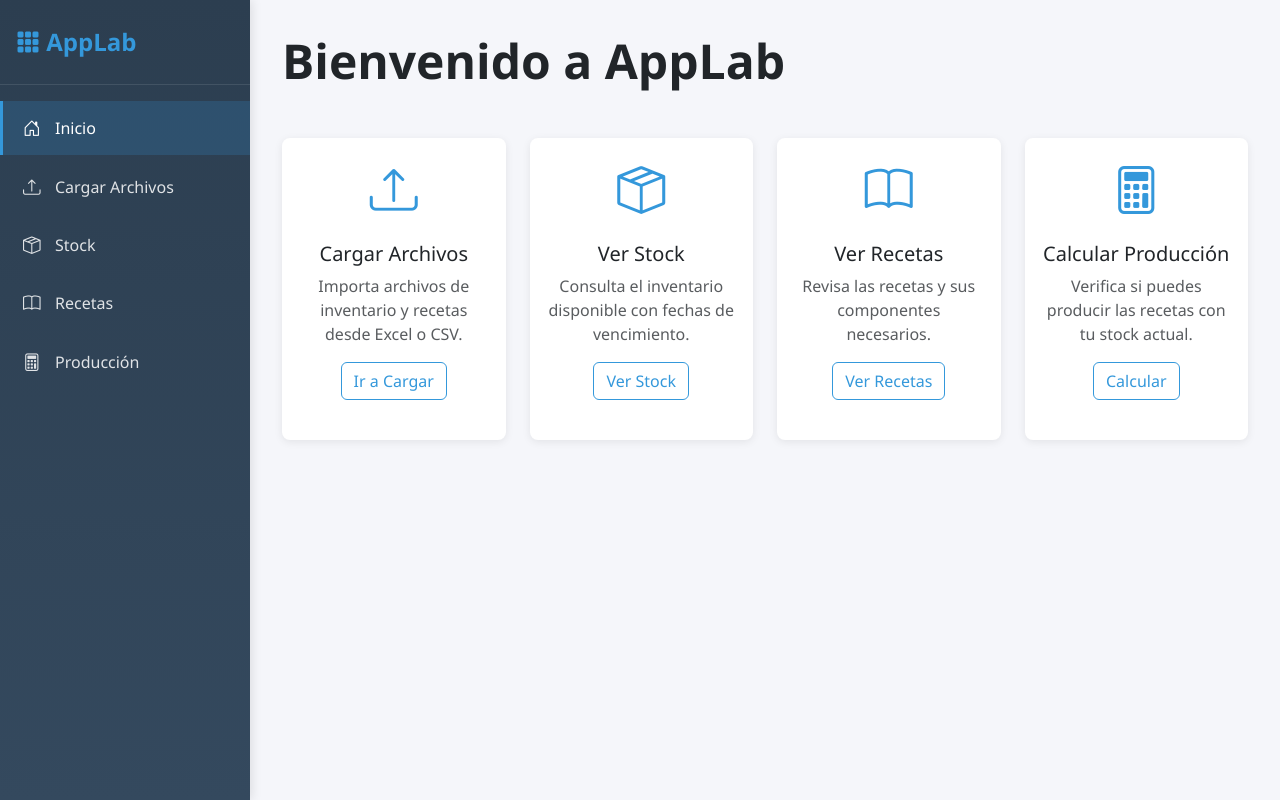
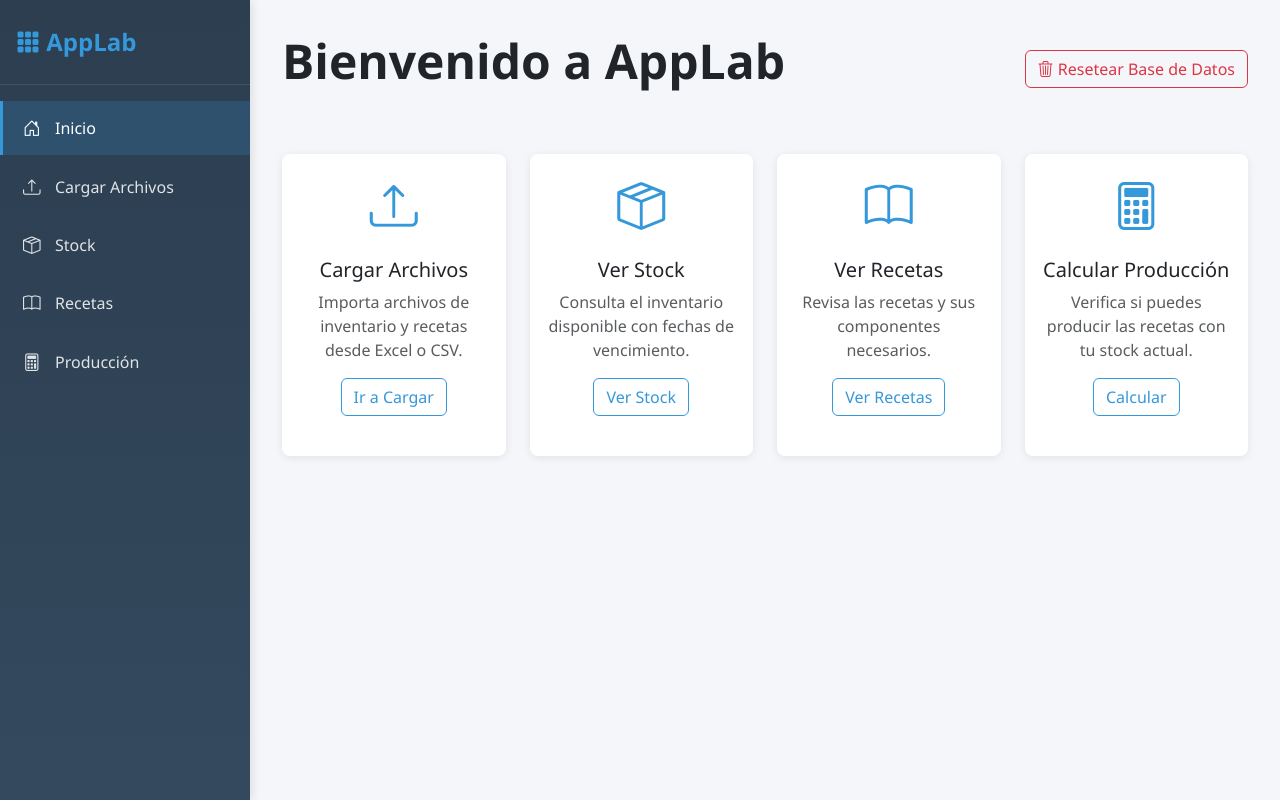
Before and after one commit to Joaquin-29/AppLab-V3, a Flask app: page / in a window 1280 px wide. Run offline with Flask 3, Linux system fonts and the light colour scheme.

Commit message:
Agregado boton para resetear bd

```diff
--- a/backend/app.py
+++ b/backend/app.py
@@ -87,12 +87,27 @@ def upload_file():
 
 @app.route('/vaciar-recetas', methods=['POST'])
 def vaciar_recetas():
-    """Endpoint para vaciar todas las recetas"""
+    """Endpoint para vaciar todas las recetas y sus componentes"""
     try:
         num_recetas = Receta.query.count()
-        Receta.query.delete()  # Esto debería eliminar recetas y componentes por cascade
+        num_componentes = RecetaComponente.query.count()
+
+        # Eliminar recetas (esto también elimina componentes por cascade)
+        Receta.query.delete()
+
+        # Eliminar productos maestros que ya no tienen componentes asociados
+        productos_maestros_huerfanos = Producto.query.filter_by(is_master=True).filter(
+            ~Producto.id.in_(
+                db.session.query(RecetaComponente.producto_id).distinct()
+            )
+        ).all()
+
+        num_maestros_eliminados = len(productos_maestros_huerfanos)
+        for producto in productos_maestros_huerfanos:
+            db.session.delete(producto)
+
         db.session.commit()
-        flash(f'Recetas vaciadas: {num_recetas} recetas eliminadas', 'success')
+        flash(f'Recetas vaciadas: {num_recetas} recetas, {num_componentes} componentes y {num_maestros_eliminados} productos maestros eliminados', 'success')
     except Exception as e:
         db.session.rollback()
         flash(f'Error al vaciar recetas: {str(e)}', 'danger')
@@ -198,6 +213,21 @@ def calcular_produccion():
         'detalles': detalles
     })
 
+@app.route('/resetear-db', methods=['POST'])
+def resetear_db():
+    """Endpoint para eliminar completamente la base de datos y reiniciarla"""
+    try:
+        # Eliminar todas las tablas
+        db.drop_all()
+        # Recrear todas las tablas
+        db.create_all()
+        flash('Base de datos reseteada completamente. Todas las recetas y productos han sido eliminados.', 'success')
+    except Exception as e:
+        db.session.rollback()
+        flash(f'Error al resetear la base de datos: {str(e)}', 'danger')
+
+    return redirect(url_for('index'))
+
 
 
 
--- a/backend/templates/index.html
+++ b/backend/templates/index.html
@@ -3,8 +3,15 @@
 {% block title %}Inicio - AppLab{% endblock %}
 
 {% block content %}
-<div class="mb-5">
-    <h1 class="display-5 fw-bold mb-3">Bienvenido a AppLab</h1>
+<div class="d-flex justify-content-between align-items-center mb-5">
+    <div>
+        <h1 class="display-5 fw-bold mb-3">Bienvenido a AppLab</h1>
+    </div>
+    <div>
+        <button type="button" class="btn btn-outline-danger" data-bs-toggle="modal" data-bs-target="#resetearDBModal">
+            <i class="bi bi-trash3"></i> Resetear Base de Datos
+        </button>
+    </div>
 </div>
 
 <div class="row g-4">
@@ -49,4 +56,24 @@
         </div>
     </div>
 </div>
+
+<div class="modal fade" id="resetearDBModal" tabindex="-1" aria-labelledby="resetearDBModalLabel" aria-hidden="true">
+    <div class="modal-dialog">
+        <div class="modal-content">
+            <div class="modal-header bg-danger text-white">
+                <h5 class="modal-title" id="resetearDBModalLabel">⚠️ Resetear Base de Datos</h5>
+                <button type="button" class="btn-close btn-close-white" data-bs-dismiss="modal" aria-label="Close"></button>
+            </div>
+            <div class="modal-body">
+                <p class="text-danger fw-bold">La base de datos será recreada desde cero.</p>
+            </div>
+            <div class="modal-footer">
+                <button type="button" class="btn btn-secondary" data-bs-dismiss="modal">Cancelar</button>
+                <form action="{{ url_for('resetear_db') }}" method="post" style="display: inline;">
+                    <button type="submit" class="btn btn-danger">Sí, resetear todo</button>
+                </form>
+            </div>
+        </div>
+    </div>
+</div>
 {% endblock %}
--- a/backend/templates/stock.html
+++ b/backend/templates/stock.html
@@ -16,7 +16,7 @@
 
 <div class="table-responsive">
     <table class="table table-striped table-hover" id="stockTable">
-        <thead class="table-dark">
+        <thead style="background-color: #007bff; color: white;">
             <tr>
                 <th>Código</th>
                 <th>Nombre</th>
```
